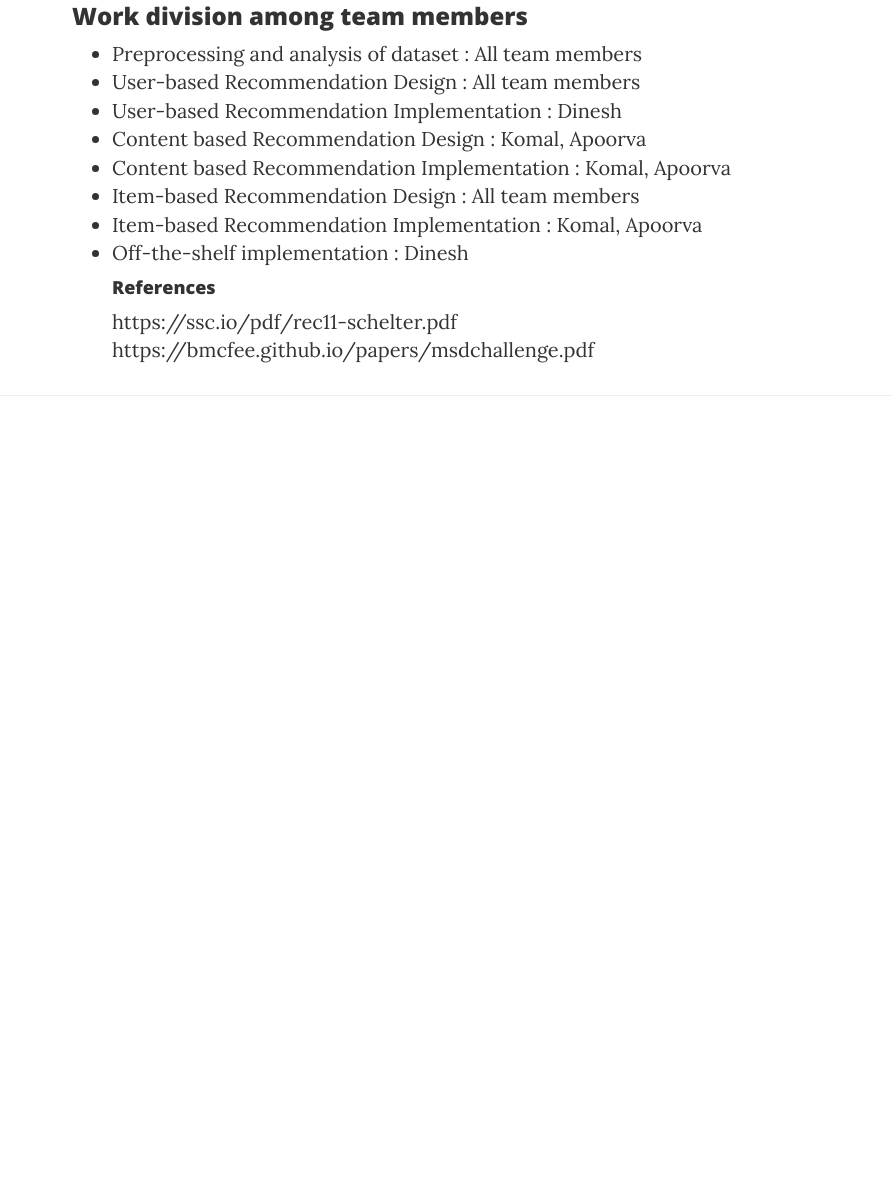
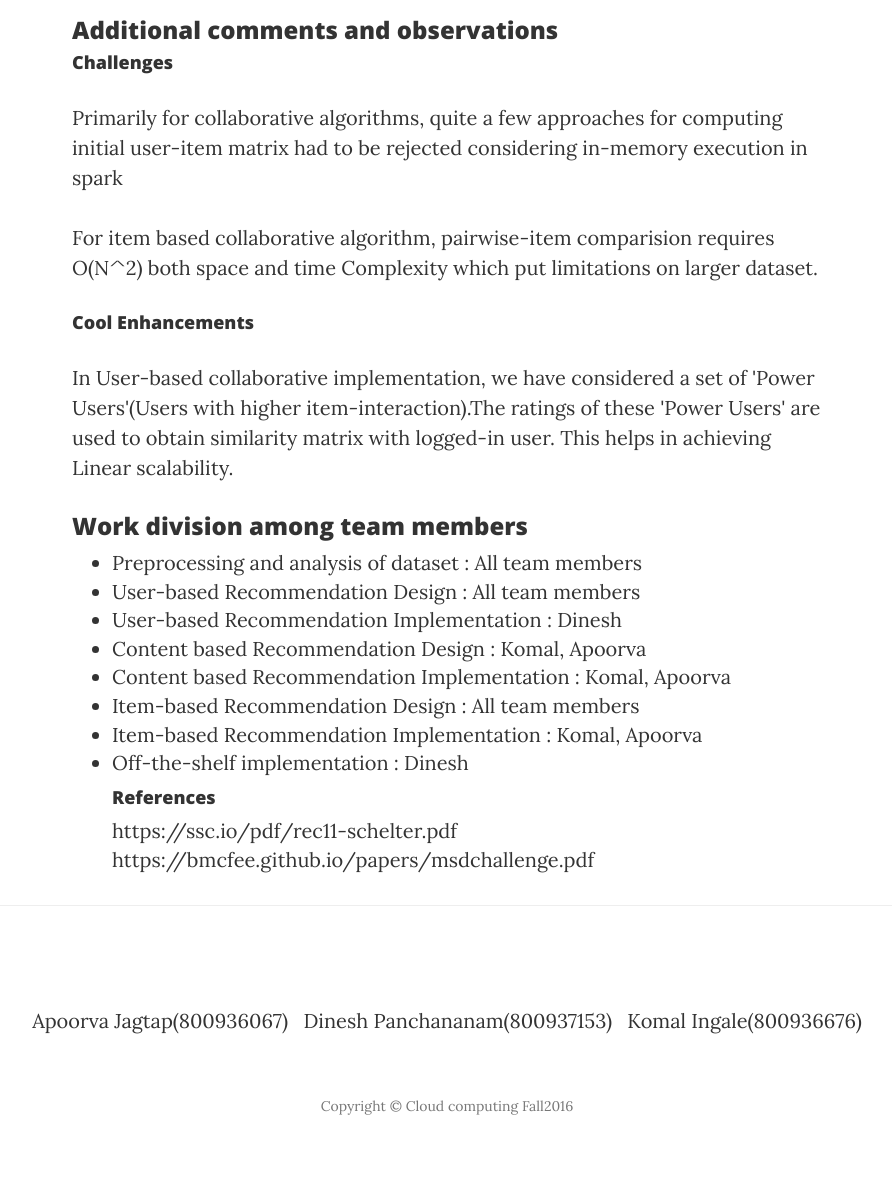
Before and after one commit to dineshpanchananam/musicRecommendation, a website: page WebPage/index.html in a window 1280 px wide. Shown: the part 3187-4369 px from the top of the page, without its empty margins (193-1085 px from the left). Before the commit the page ends 3603 px from the top, so only its background shows below. Drawn offline with nearby package versions, Linux system fonts and the light colour scheme.

Commit message:
Updated webpages

```diff
--- a/WebPage/index.html
+++ b/WebPage/index.html
@@ -109,6 +109,7 @@
 					</ul>
 					<h3>Algorithms /techniques/ Framework</h3>
 						<p>Similarity-based Neighbourhood methods</p>
+						<p>Framework: Apache Spark</p>
 					<h3>Performance evaluation</h3>
 						<h4>User-based Recommendation</h4>
 						<p>O(n) where n  is number of songs</p>
@@ -125,6 +126,11 @@
 					<p>Achieve linear scalability with growing user base and music data. --Accomplished</p>
 
 					<h3>Additional comments and observations</h3>
+						<h4>Challenges</h4>
+						<p>Primarily for collaborative algorithms, quite a few approaches for computing initial user-item matrix had to be rejected considering in-memory execution in spark </p>
+						<p>For item based collaborative algorithm, pairwise-item  comparision requires O(N^2) both space and time Complexity which put limitations on larger dataset.</p>
+						<h4>Cool Enhancements</h4>
+						<p>In User-based collaborative implementation, we have considered a set of 'Power Users'(Users with higher item-interaction).The ratings of these 'Power Users' are used to obtain similarity matrix with logged-in user. This helps in achieving Linear scalability.</p>
 
 					<h3>Work division among team members</h3>
 					<ul>
@@ -144,7 +150,27 @@
     </article>
 
     <hr>
-
+ <!-- Footer -->
+    <footer>
+        <div class="container">
+            <div class="row">
+                <div class="col-lg-12 col-md-10 ">
+                    <ul class="list-inline text-center">
+                        <li>
+                            <p>Apoorva Jagtap(800936067)</p>
+                        </li>
+                        <li>
+                            <p>Dinesh Panchananam(800937153)</p>
+                        </li>
+                        <li>
+                            <p>Komal Ingale(800936676)</p>
+                        </li>
+                    </ul>
+                    <p class="copyright text-muted">Copyright &copy; Cloud computing Fall2016</p>
+                </div>
+            </div>
+        </div>
+    </footer>
     <!-- jQuery -->
     <script src="vendor/jquery/jquery.min.js"></script>
 
```
Also changed, not shown: WebPage/dataset.html (+21 -1 lines), WebPage/result.html (+21 -1 lines).
